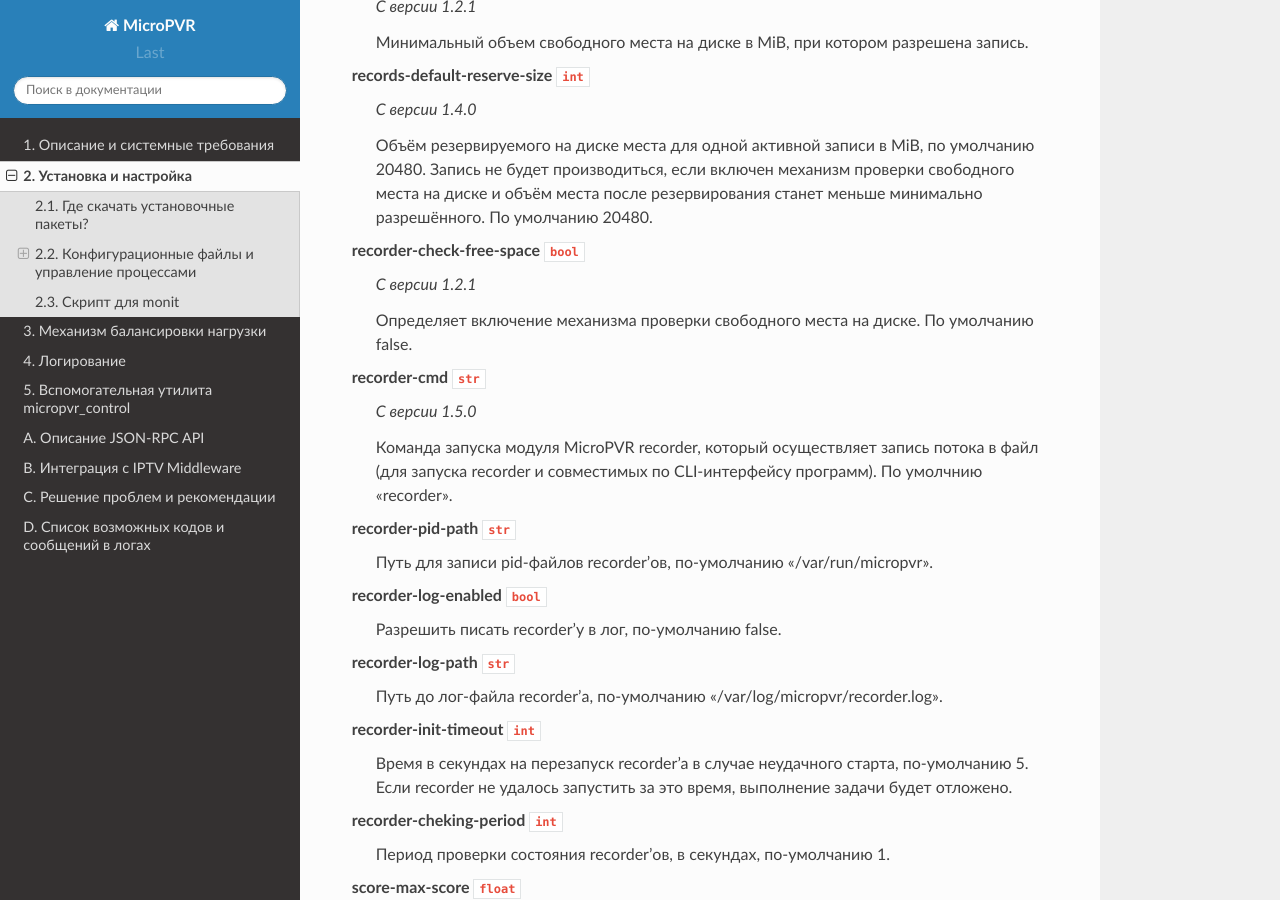
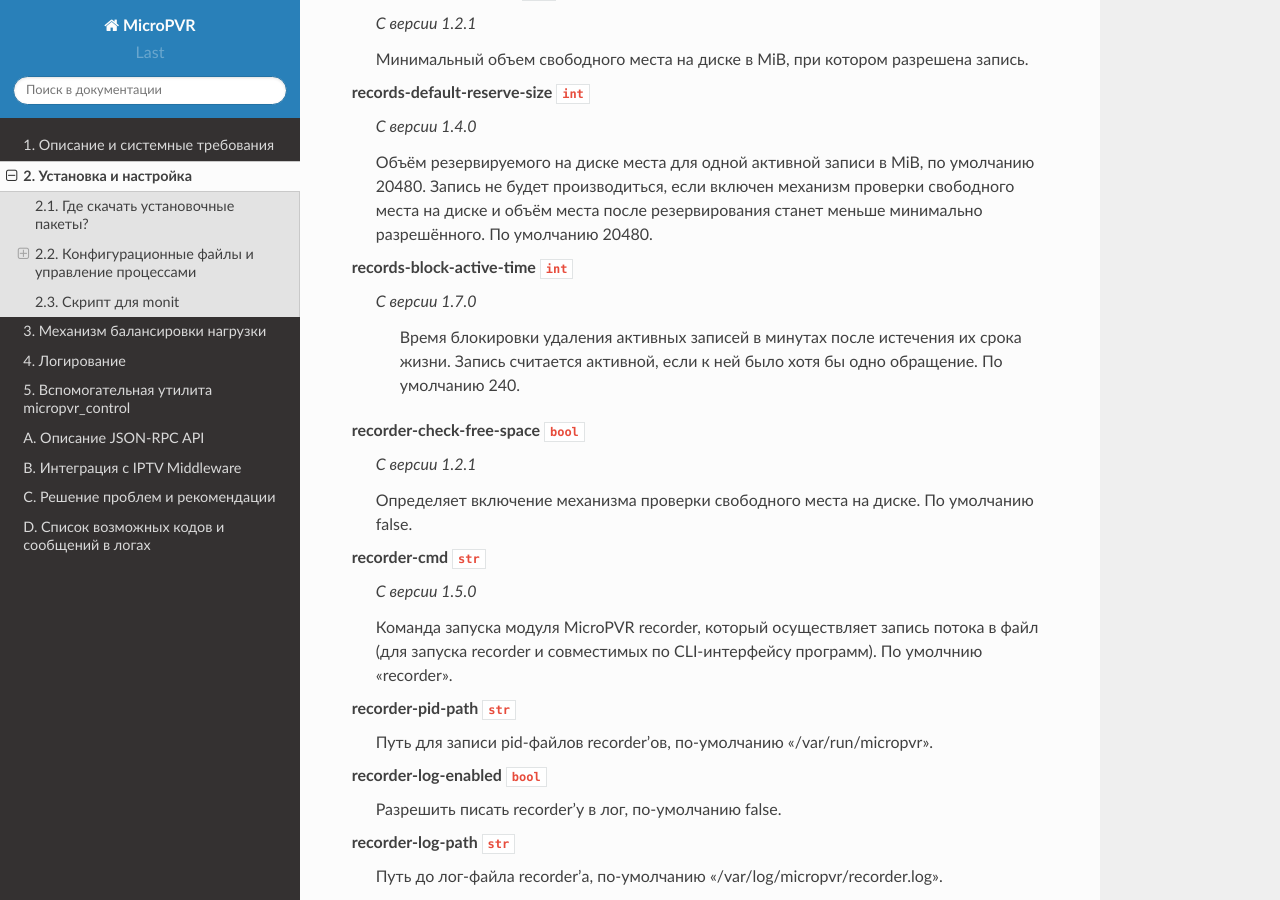
Before and after one commit to microimpuls/micropvr-docs, a Sphinx documentation site: the page built from source/install_and_configuration.rst, in a window 1280 px wide and 900 px high, scrolled down 2846 px. Built offline with Sphinx 7.4.7 and the Read the Docs theme 2.0.0, drawn with Linux system fonts in a browser that asks for light colours; some of the changed text lies outside the part shown.

Commit message:
Update install_and_configuration.rst

```diff
--- a/source/install_and_configuration.rst
+++ b/source/install_and_configuration.rst
@@ -61,6 +61,7 @@
         "records-removing-period": 5, // in seconds
         "records-min-free-space": 10000, // space in MiB
         "records-default-reserve-size": 20480, //space in MiB
+        "records-block-active-time": 2 // in minutes
         "recorder-check-free-space": true,
         "recorder-pid-path": "/var/run/micropvr/",
         "recorder-cmd": "recorder",
@@ -145,6 +146,11 @@
   Объём резервируемого на диске места для одной активной записи в MiB, по умолчанию 20480.
   Запись не будет производиться, если включен механизм проверки свободного места на диске и объём места после резервирования станет меньше минимально разрешённого.
   По умолчанию 20480.
+
+records-block-active-time ``int``
+  *С версии 1.7.0*
+
+   Время блокировки удаления активных записей в минутах после истечения их срока жизни. Запись считается активной, если к ней было хотя бы одно обращение. По умолчанию 240.
 
 recorder-check-free-space ``bool``
   *С версии 1.2.1*
```
